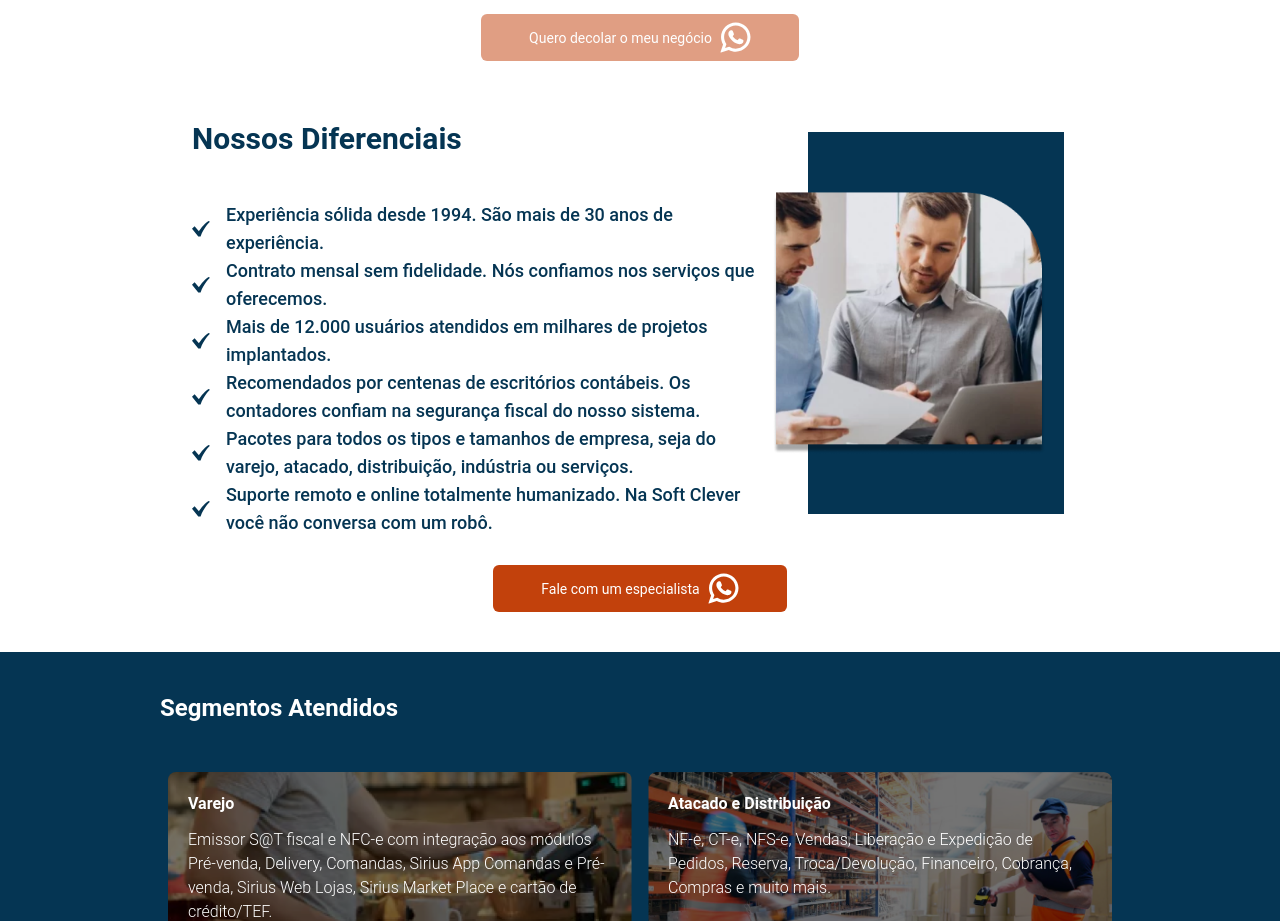
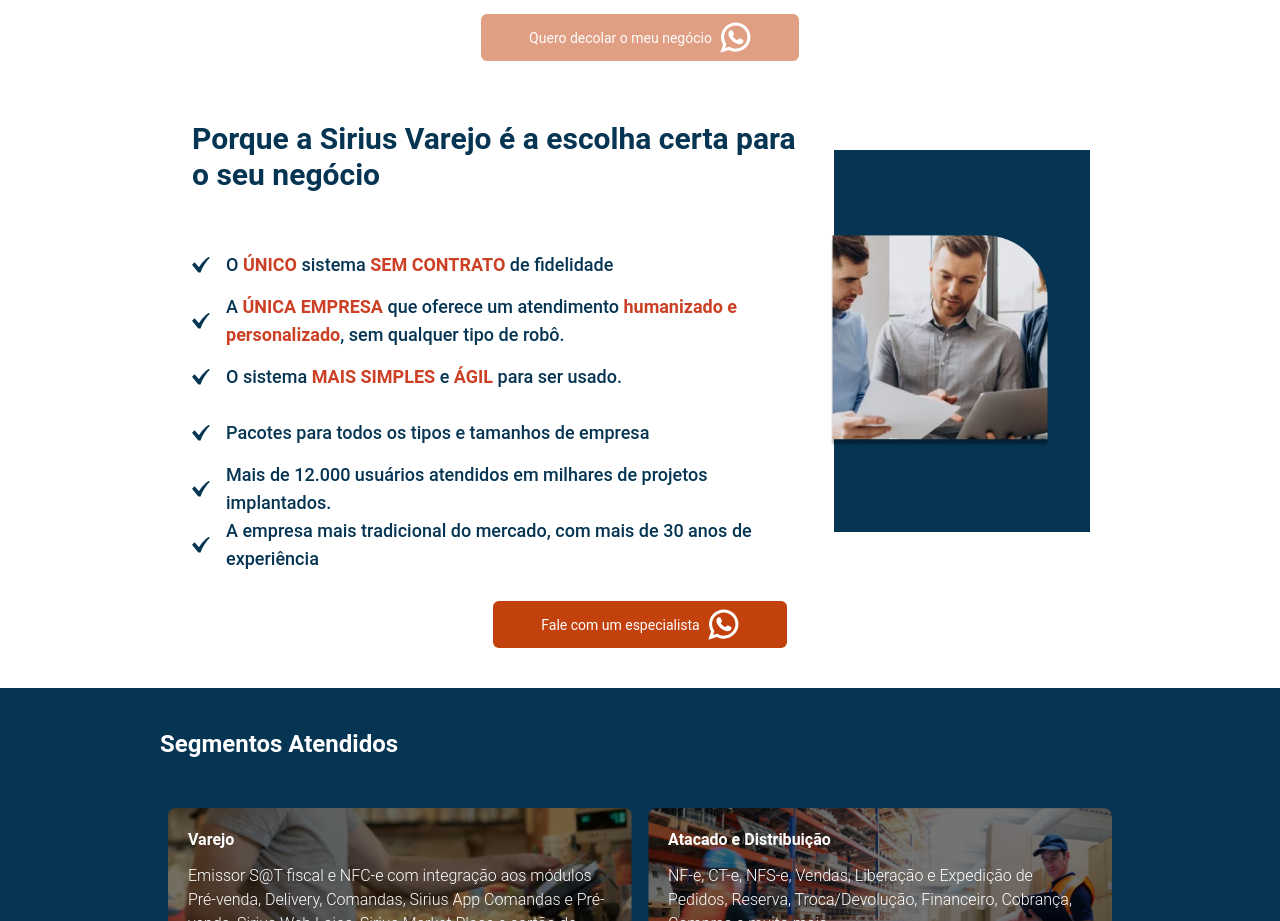
Before and after one commit to SoftcleverInformatica/Soft-Site-Sirius-ERP-LP, a Next.js app: page / in a window 1280 px wide. Shown: the part 2580-3501 px from the top of the page. Built offline with nearby package versions, Linux system fonts and the light colour scheme.

Commit message:
feat: change texts

```diff
--- a/src/sections/differential/Differential.tsx
+++ b/src/sections/differential/Differential.tsx
@@ -45,24 +45,69 @@
 			<div className=' lg:max-w-3xl xl:max-w-4xl '>
 				<div className='flex items-center gap-10 '>
 					<div className='flex flex-col gap-14  '>
-						<h1 className='text-justify text-sc  text-lg font-semibold lg:text-left lg:text-3xl'>Nossos Diferenciais</h1>
+						<h1 className='text-justify text-sc  text-lg font-semibold lg:text-left lg:text-3xl'>
+							Porque a Sirius Varejo é a escolha certa para o seu negócio
+						</h1>
 						<ul
 							className='flex flex-col gap-[6rem] lg:gap-6 row-start-3 text-justify text-sc font-medium text-lg							max-w-[600px]
             lg:text-left lg:text-lg'>
-							{differentials.map((text, index) => {
-								return (
-									<li
-										key={index}
-										className='flex flex-row gap-4 items-center h-[2rem]'>
+							<li className='flex flex-row gap-4 items-center h-[2rem]'>
 								<Image
 									sizes=''
 									alt='Tick'
 									src={Tick}
 								/>
-										<span>{text}</span>
+								<span>
+									O <strong className='text-[#CC4125]'>ÚNICO</strong> sistema{' '}
+									<strong className='text-[#CC4125]'>SEM CONTRATO</strong> de fidelidade
+								</span>
 							</li>
-								);
-							})}
+							<li className='flex flex-row gap-4 items-center h-[2rem]'>
+								<Image
+									sizes=''
+									alt='Tick'
+									src={Tick}
+								/>
+								<span>
+									A <strong className='text-[#CC4125]'>ÚNICA EMPRESA</strong> que oferece um atendimento{' '}
+									<strong className='text-[#CC4125]'>humanizado e personalizado</strong>, sem qualquer tipo de robô.
+								</span>
+							</li>
+							<li className='flex flex-row gap-4 items-center h-[2rem]'>
+								<Image
+									sizes=''
+									alt='Tick'
+									src={Tick}
+								/>
+								<span>
+									O sistema <strong className='text-[#CC4125]'>MAIS SIMPLES</strong> e{' '}
+									<strong className='text-[#CC4125]'>ÁGIL</strong> para ser usado.
+								</span>
+							</li>
+							<li className='flex flex-row gap-4 items-center h-[2rem]'>
+								<Image
+									sizes=''
+									alt='Tick'
+									src={Tick}
+								/>
+								<span>Pacotes para todos os tipos e tamanhos de empresa</span>
+							</li>
+							<li className='flex flex-row gap-4 items-center h-[2rem]'>
+								<Image
+									sizes=''
+									alt='Tick'
+									src={Tick}
+								/>
+								<span>Mais de 12.000 usuários atendidos em milhares de projetos implantados.</span>
+							</li>
+							<li className='flex flex-row gap-4 items-center h-[2rem]'>
+								<Image
+									sizes=''
+									alt='Tick'
+									src={Tick}
+								/>
+								<span>A empresa mais tradicional do mercado, com mais de 30 anos de experiência</span>
+							</li>
 						</ul>
 					</div>
 
```
Lines whose indentation alone changed are shown as unchanged.
